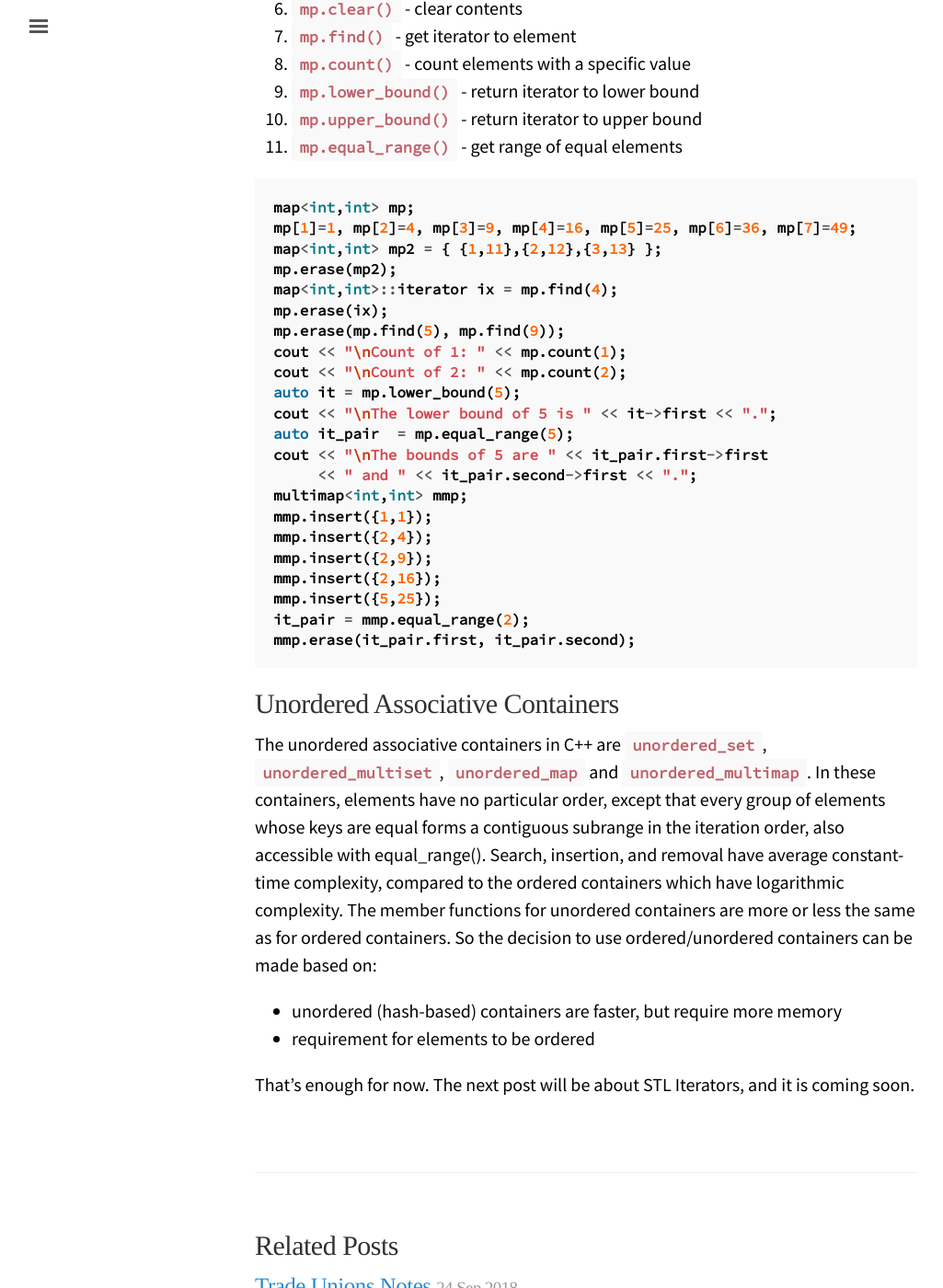
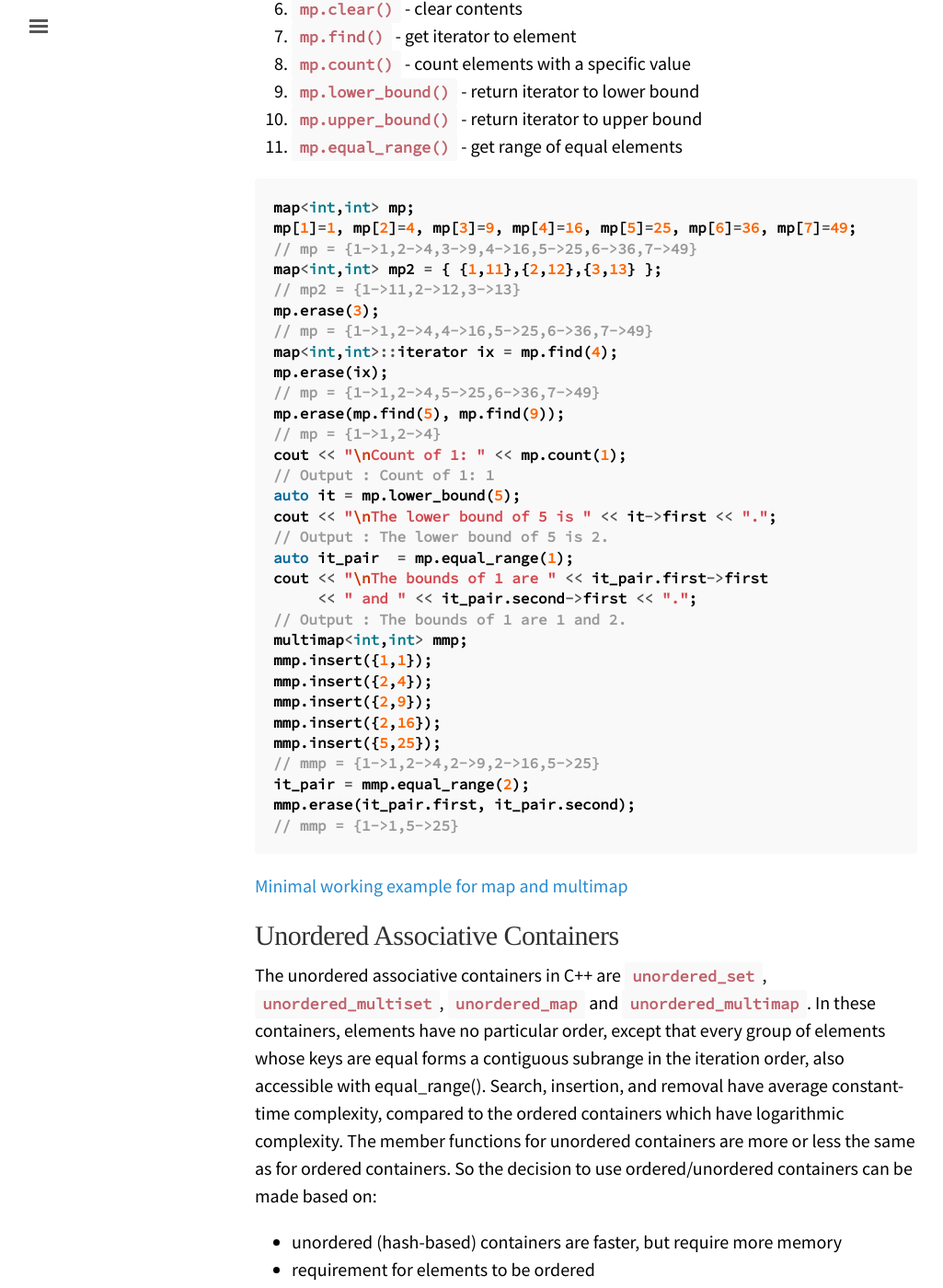
Before and after one commit to sharatsachin/sharatsachin.github.io, a Jekyll site: the page built from _posts/2018-10-01-competitive-programming-cpp.md, in a window 1280 px wide and 1400 px high, scrolled down 10734 px. Shown: the whole window at 92% size, without its empty margins (3-1028 px from the left). Built offline with Jekyll 4.4.1, drawn with Linux system fonts in a browser that asks for light colours; some web fonts are replaced; comment, search, counter and statistics services are not loaded; some of the changed text lies outside the part shown.

Commit message:
added some details

````diff
--- a/_posts/2018-09-14-competitive-programming-cpp.md
+++ b/_posts/2018-10-01-competitive-programming-cpp.md
@@ -342,27 +342,37 @@ Provides a collection of key-value pairs, in which the first element of each pai
 ```cpp
 map<int,int> mp;
 mp[1]=1, mp[2]=4, mp[3]=9, mp[4]=16, mp[5]=25, mp[6]=36, mp[7]=49;
+// mp = {1->1,2->4,3->9,4->16,5->25,6->36,7->49}
 map<int,int> mp2 = { {1,11},{2,12},{3,13} };
-mp.erase(mp2);
+// mp2 = {1->11,2->12,3->13}
+mp.erase(3);
+// mp = {1->1,2->4,4->16,5->25,6->36,7->49}
 map<int,int>::iterator ix = mp.find(4);
 mp.erase(ix);
+// mp = {1->1,2->4,5->25,6->36,7->49}
 mp.erase(mp.find(5), mp.find(9));
+// mp = {1->1,2->4}
 cout << "\nCount of 1: " << mp.count(1);
-cout << "\nCount of 2: " << mp.count(2);
+// Output : Count of 1: 1
 auto it = mp.lower_bound(5);
 cout << "\nThe lower bound of 5 is " << it->first << ".";
-auto it_pair  = mp.equal_range(5);
-cout << "\nThe bounds of 5 are " << it_pair.first->first
+// Output : The lower bound of 5 is 2.
+auto it_pair  = mp.equal_range(1);
+cout << "\nThe bounds of 1 are " << it_pair.first->first
      << " and " << it_pair.second->first << ".";
+// Output : The bounds of 1 are 1 and 2.
 multimap<int,int> mmp;
 mmp.insert({1,1});
 mmp.insert({2,4});
 mmp.insert({2,9});
 mmp.insert({2,16});
 mmp.insert({5,25});
+// mmp = {1->1,2->4,2->9,2->16,5->25}
 it_pair = mmp.equal_range(2);
 mmp.erase(it_pair.first, it_pair.second);
+// mmp = {1->1,5->25}
 ```
+[Minimal working example for map and multimap](https://ideone.com/xigSak)
 
 ## Unordered Associative Containers
 
````
